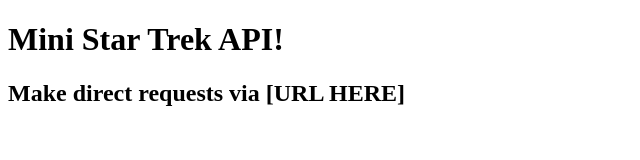
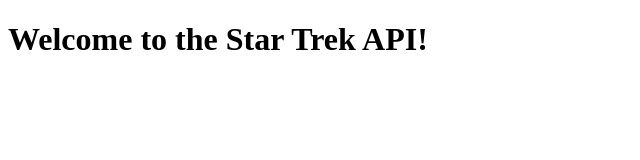
Before and after one commit to MdRez19/star-trek-api-demo, a website: page index.html in a window 1280 px wide. Shown: the whole page, without its empty margins (0-640 px from the left). Drawn offline with Linux system fonts and the light colour scheme.

Commit message:
change the h1 title!

```diff
--- a/index.html
+++ b/index.html
@@ -5,7 +5,6 @@
     <title>Star trek api demo</title>
 </head>
 <body>
-<h1>Mini Star Trek API!</h1>
-<h2>Make direct requests via [URL HERE]</h2>
+<h1>Welcome to the Star Trek API!</h1>
 </body>
 </html>
```
